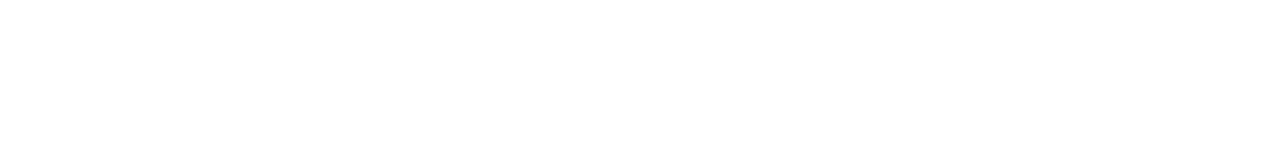
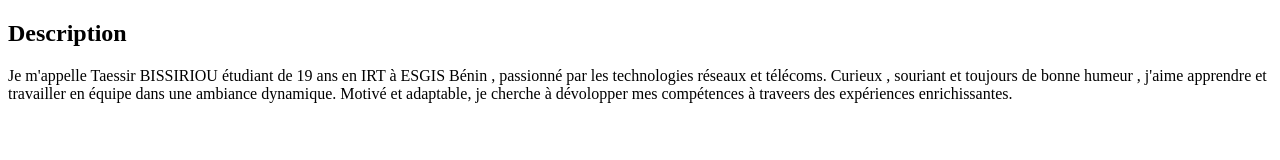
Before and after one commit to Taes23/git-mon-cv, a plain HTML site: page index.html in a window 1280 px wide. Drawn offline with Linux system fonts and the light colour scheme.

Commit message:
mise en place de la section description

```diff
--- a/index.html
+++ b/index.html
@@ -7,8 +7,11 @@
     <link rel="stylesheet" href="/style.css">
 </head>
 <body>
+    <h2>Description</h2>
+<p>Je m'appelle Taessir BISSIRIOU étudiant de 19 ans en IRT à ESGIS Bénin , passionné par les technologies réseaux et télécoms.
+    Curieux , souriant et toujours de bonne humeur , j'aime apprendre et travailler en équipe dans une ambiance dynamique.
+      Motivé et adaptable, je cherche à dévolopper mes compétences à traveers des expériences enrichissantes.
 
-
-
+</p>
 </body>
 </html>
```
